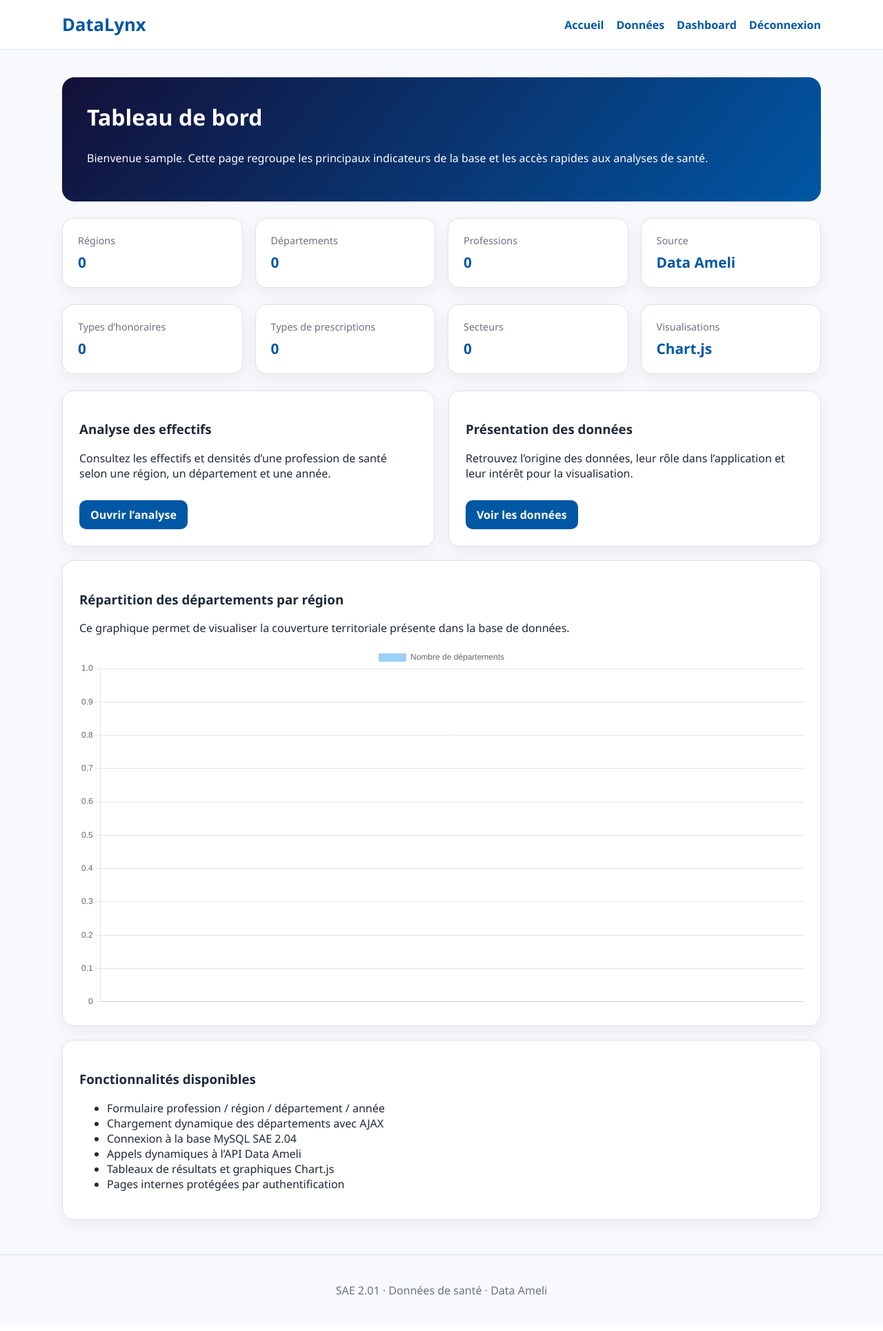
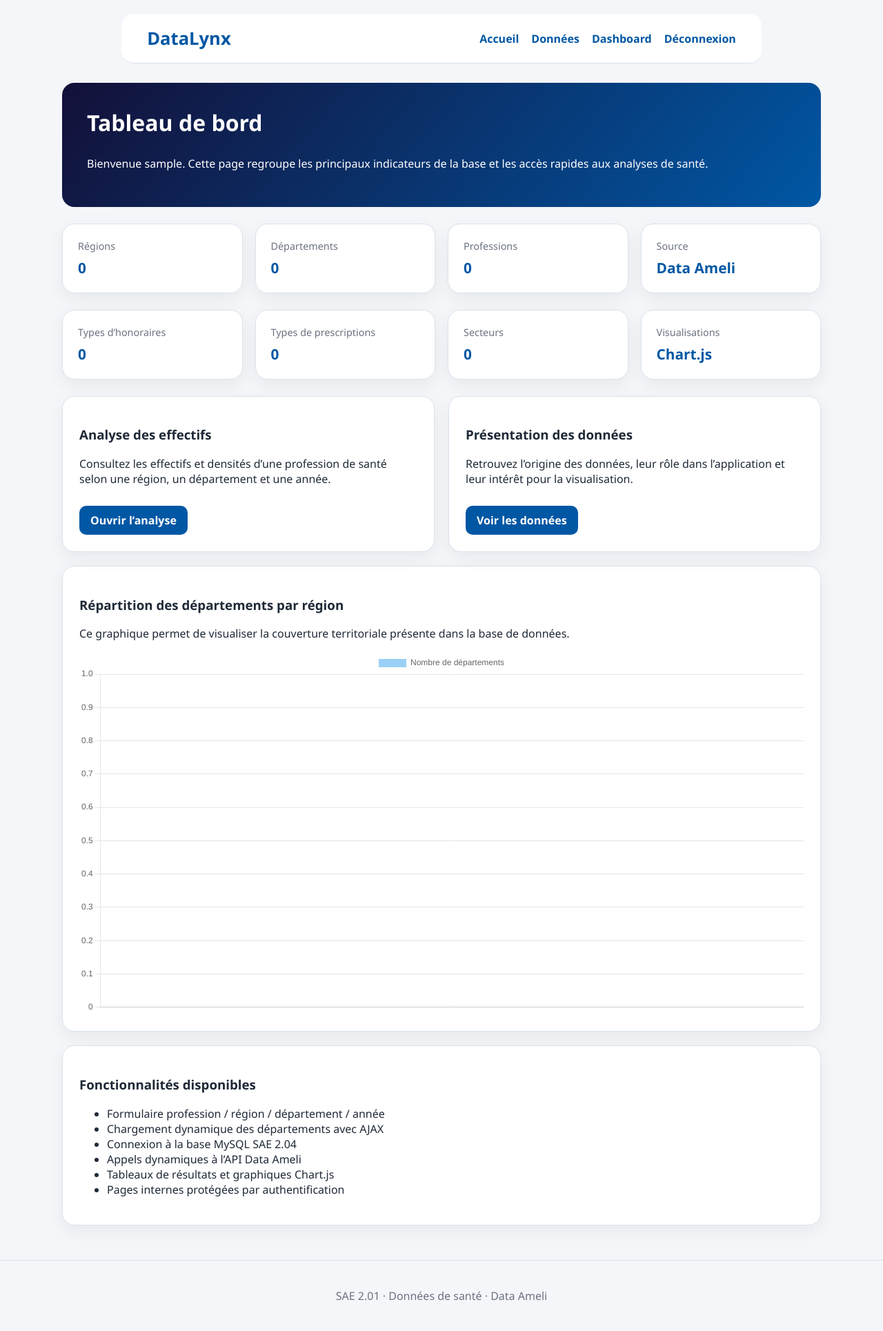
Before and after one commit to ThunderJoy61/S201-git, a Flask app: page /dashboard/ in a window 1280 px wide. Shown: the whole page at 69% size. Before the commit the page ends 1877 px from the top, so only its background shows below. Run offline with Flask 3, Linux system fonts and the light colour scheme; the visitor is signed in with stand-in values (Sample User, id 1).

Commit message:
Changement de la navbar

```diff
--- a/static/css/style.css
+++ b/static/css/style.css
@@ -1,7 +1,7 @@
 :root {
     --blue: #0057A4;
     --light-blue: #EAF3FB;
-    --bg: #F7F9FC;
+    --bg: #f4f6f9;
     --text: #1f2937;
     --muted: #6b7280;
     --white: #ffffff;
@@ -13,6 +13,7 @@
 }
 
 body {
+    padding-top: 80px;
     margin: 0;
     font-family: "Segoe UI", Arial, sans-serif;
     background: var(--bg);
@@ -27,6 +28,13 @@ body {
 .site-header {
     background: var(--white);
     border-bottom: 1px solid var(--border);
+    position: absolute;
+    width: 72.5%;
+    top: 20px;
+    left: 50%;
+    transform: translateX(-50%);
+    border-radius: 18px;
+    z-index: 1000;
 }
 
 .header-content {
@@ -63,7 +71,7 @@ nav a {
 .card {
     background: var(--white);
     border: 1px solid var(--border);
-    border-radius: 16px;
+    border-radius: 18px;
     padding: 24px;
     margin-bottom: 20px;
     box-shadow: 0 8px 24px rgba(15, 23, 42, 0.06);
@@ -246,7 +254,7 @@ nav {
 .kpi-card {
     background: white;
     border: 1px solid var(--border);
-    border-radius: 16px;
+    border-radius: 18px;
     padding: 22px;
     box-shadow: 0 8px 24px rgba(15, 23, 42, 0.06);
 }
```
